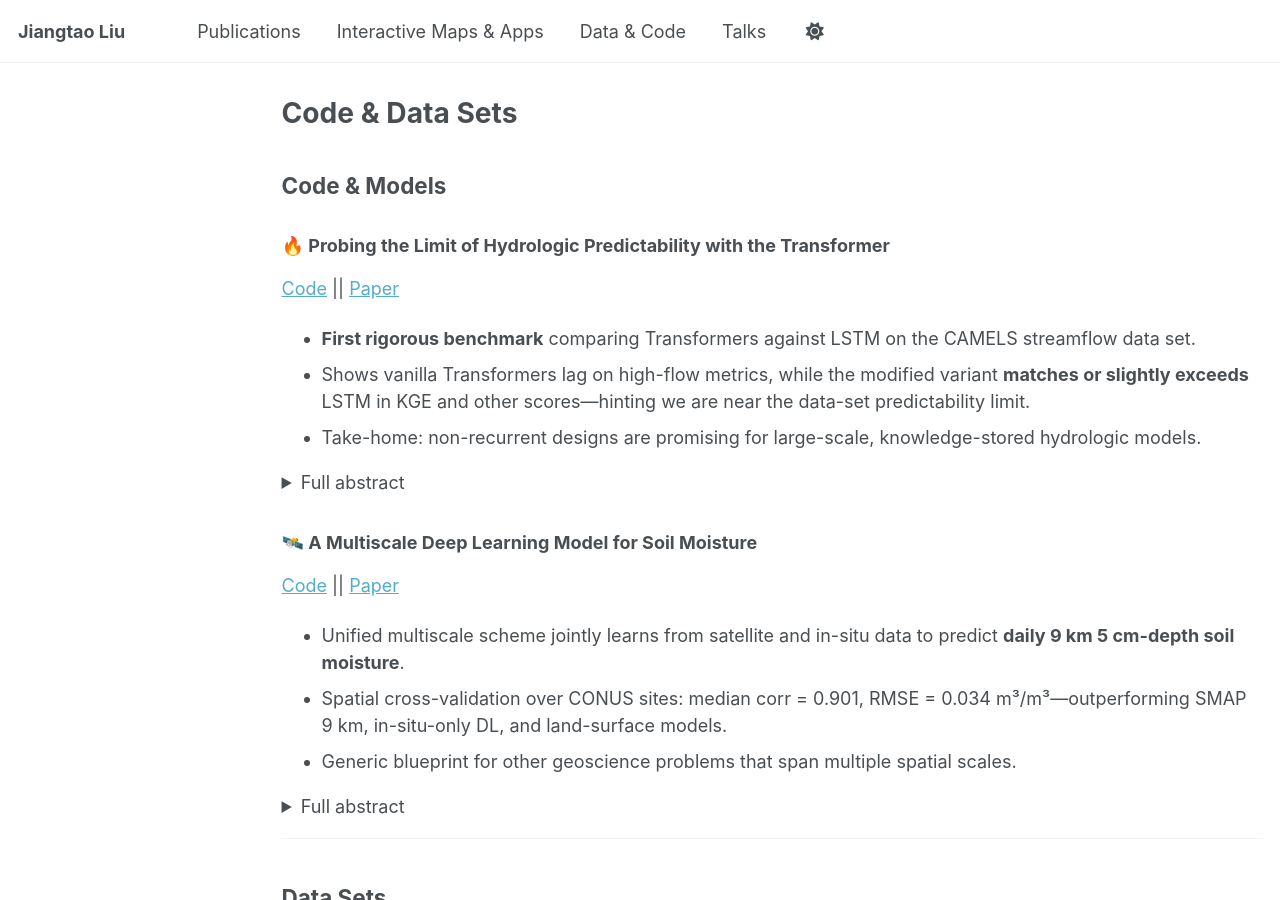
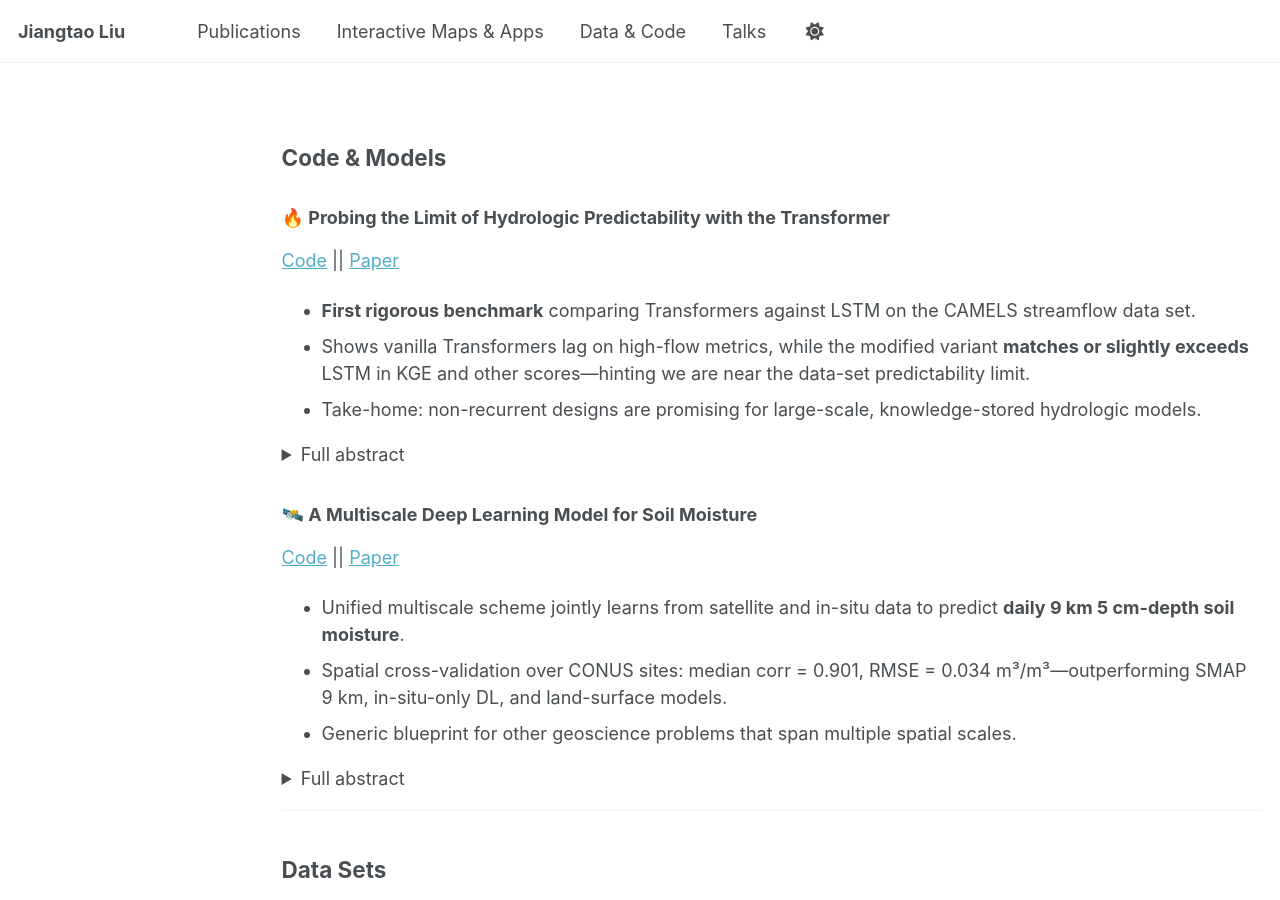
Before and after one commit to jayhydro/jayhydro.github.io, a Jekyll site: the page built from _pages/data_code.md, in a window 1280 px wide and 900 px high. Built offline with Jekyll 4.4.1, drawn with Linux system fonts in a browser that asks for light colours.

Commit message:
Update data_code.md

```diff
--- a/_pages/data_code.md
+++ b/_pages/data_code.md
@@ -1,6 +1,5 @@
 ---
 layout: archive
-title: "Code & Data Sets"
 permalink: /data_code/
 author_profile: false
 ---
```
